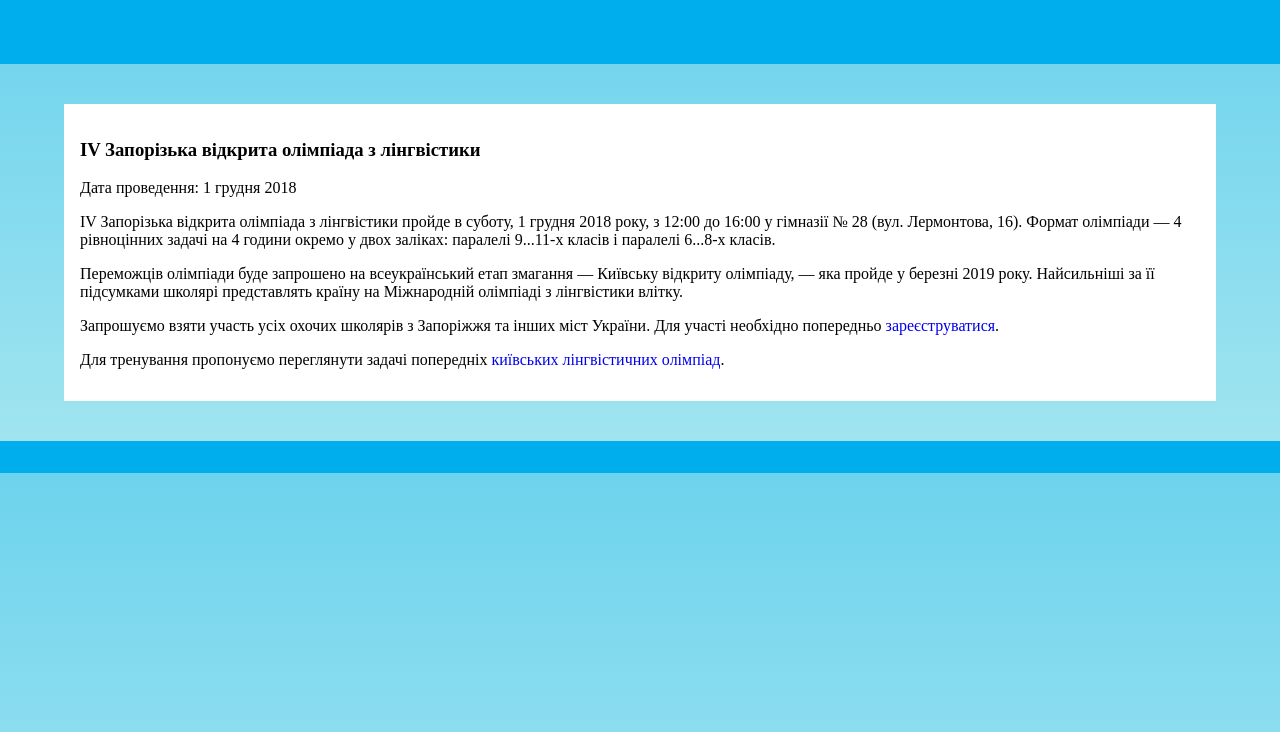
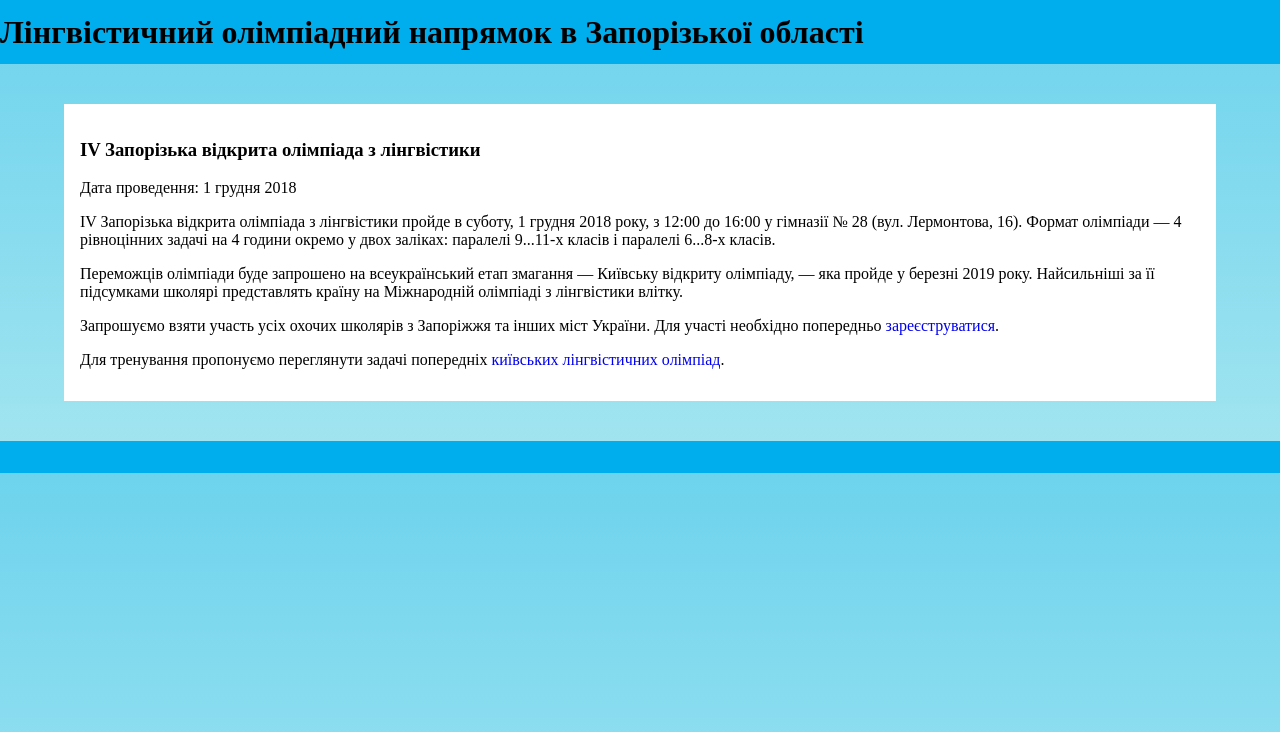
Before and after one commit to VolkoffMary/CristallFeather.github.io, a website: page public/MainPage.html in a window 1280 px wide. Drawn offline with Linux system fonts and the light colour scheme.

Commit message:
Update MainPage.html

```diff
--- a/public/MainPage.html
+++ b/public/MainPage.html
@@ -2,13 +2,15 @@
 <html>
 
     <head>
-        <title>Лінгвістичний олімпіадний напрямок Запорізької області</title>
+        <title>Лінгвістичний олімпіадний напрямок в Запорізької області</title>
         <link rel="stylesheet" href="CSS_main.css">
 
 	<script src="TemplateMain.js" async></script>
 
     <body>
-        <header></header>
+        <header>
+		<h1>Лінгвістичний олімпіадний напрямок в Запорізької області</h1>
+	</header>
 
         <div id="info">
 
```
